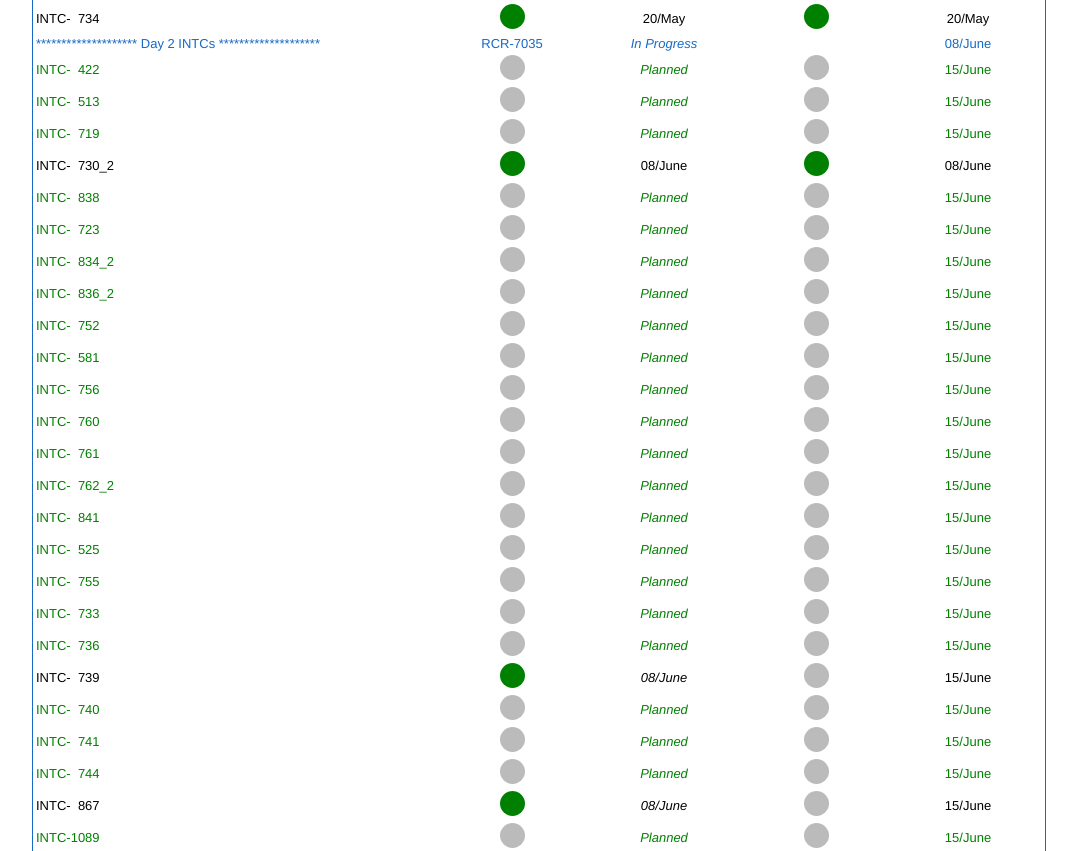
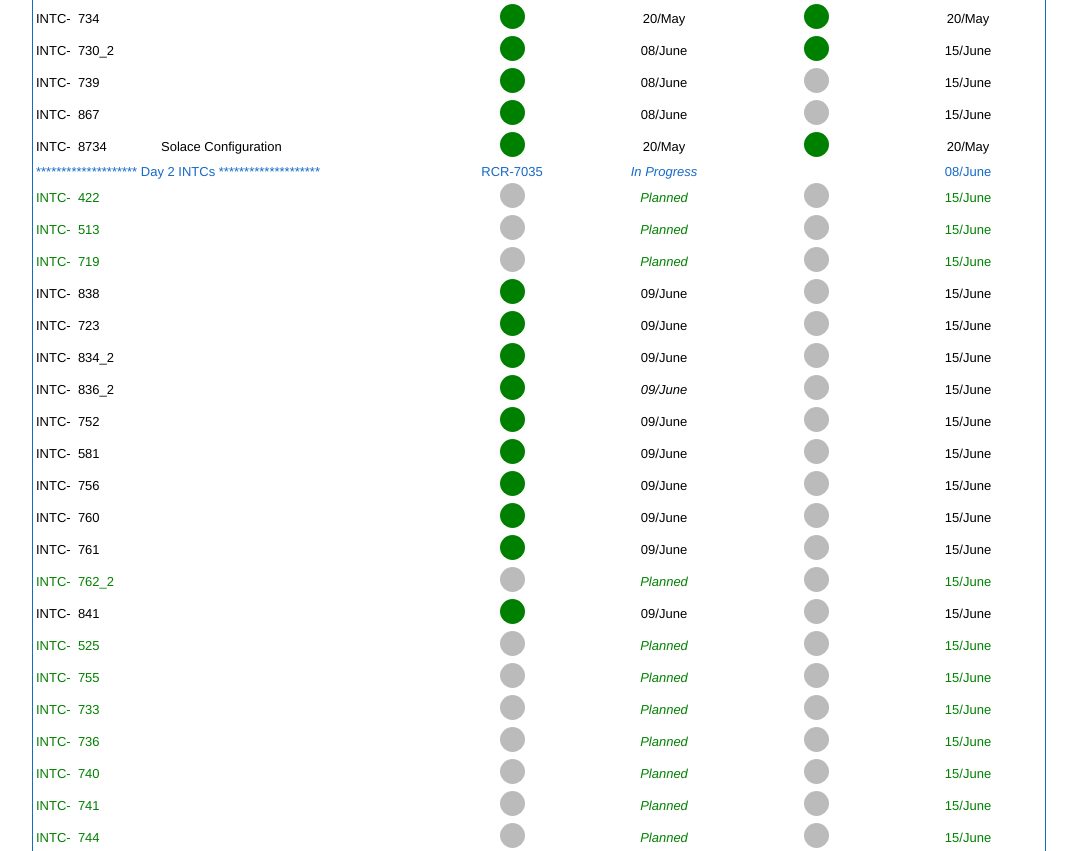
Before and after one commit to ShijoPJoseph/ProStatus, a website: page static/index.html in a window 1280 px wide. Shown: the part 733-1584 px from the top of the page, without its empty margins (101-1178 px from the left). Drawn offline with Linux system fonts and the light colour scheme.

Commit message:
Update index.html

```diff
--- a/static/index.html
+++ b/static/index.html
@@ -71,7 +71,7 @@ fieldset{
 
 		   		       <td>
 						   <div style="text-align: right;font-size: 20px;color: red;font-family: SegoeUISemibold;">
-							   <b>Updated date - 08/June &nbsp;&nbsp;&nbsp;&nbsp;&nbsp;&nbsp;&nbsp;&nbsp;&nbsp;&nbsp;&nbsp;&nbsp;&nbsp;&nbsp;</b>
+							   <b>Updated date - 09/June &nbsp;&nbsp;&nbsp;&nbsp;&nbsp;&nbsp;&nbsp;&nbsp;&nbsp;&nbsp;&nbsp;&nbsp;&nbsp;&nbsp;</b>
 							</div>
                 	   </td>
 		   		     </tr>
@@ -82,7 +82,6 @@ fieldset{
 							</div>
                 	   </td>
 		   		     </tr>
-
 
 		   		     <!-- <tr>
 						  <td>
@@ -344,6 +343,62 @@ style="width: 400px"
 		   		     					20/May
 		   		     					</div></td>
 		   		     				</tr>
+									<tr style="color: black">
+		   		     					<td style="width: 400px"> <div style="text-align: left;">
+		   		     					INTC-&nbsp;&nbsp;730_2
+		   		     					</div></td><td style="width: 150px"><div style="text-align: center;">
+
+		   		     					<span class="deployed"></span>
+		   		     					</div></td><td style="width: 150px"><div style="text-align: center;">
+		   		     					08/June
+		   		     					</b></div></td><td style="width: 150px"><div style="text-align: center;">
+										<span class="deployed"></span>
+										</div></td><td style="width: 150px"><div style="text-align: center;">
+		   		     					15/June
+		   		     					</div></td>
+		   		     				</tr>
+									<tr style="color: black">
+		   		     					<td style="width: 400px"> <div style="text-align: left;">
+		   		     					INTC-&nbsp;&nbsp;739
+		   		     					</div></td><td style="width: 150px"><div style="text-align: center;">
+
+		   		     					<span class="deployed"></span>
+		   		     					</div></td><td style="width: 150px"><div style="text-align: center;">
+		   		     					08/June
+		   		     					</b></div></td><td style="width: 150px"><div style="text-align: center;">
+										<span class="undeployed"></span>
+										</div></td><td style="width: 150px"><div style="text-align: center;">
+		   		     					15/June
+		   		     					</div></td>
+		   		     				</tr>
+									<tr style="color: black">
+		   		     					<td style="width: 400px"> <div style="text-align: left;">
+		   		     					INTC-&nbsp;&nbsp;867
+		   		     					</div></td><td style="width: 150px"><div style="text-align: center;">
+
+		   		     					<span class="deployed"></span>
+		   		     					</div></td><td style="width: 150px"><div style="text-align: center;">
+		   		     					08/June
+		   		     					</b></div></td><td style="width: 150px"><div style="text-align: center;">
+										<span class="undeployed"></span>
+										</div></td><td style="width: 150px"><div style="text-align: center;">
+		   		     					15/June
+		   		     					</div></td>
+		   		     				</tr>
+									<tr style="color: black">
+		   		     					<td style="width: 400px"> <div style="text-align: left;">
+		   		     					INTC-&nbsp;&nbsp;8734 &nbsp;&nbsp;&nbsp;&nbsp; &nbsp;&nbsp;&nbsp;&nbsp; &nbsp;&nbsp;&nbsp;&nbsp;Solace Configuration
+		   		     					</div></td><td style="width: 150px"><div style="text-align: center;">
+
+		   		     					<span class="deployed"></span>
+		   		     					</div></td><td style="width: 150px"><div style="text-align: center;">
+		   		     					20/May
+		   		     					</b></div></td><td style="width: 150px"><div style="text-align: center;">
+										<span class="deployed"></span>
+										</div></td><td style="width: 150px"><div style="text-align: center;">
+		   		     					20/May
+		   		     					</div></td>
+		   		     				</tr>
 
 									<tr>
 									<td>  ******************** Day 2 INTCs ******************** </td> <td style="text-align: center;">RCR-7035</td> <td style="text-align: center;"><i>In Progress</i></td><td style="text-align: center;"> </td><td style="text-align: center;">08/June </td>
@@ -392,140 +447,127 @@ style="width: 400px"
 		   		     					15/June
 		   		     					</div></td>
 		   		     				</tr>
+
 									<tr style="color: black">
 		   		     					<td style="width: 400px"> <div style="text-align: left;">
-		   		     					INTC-&nbsp;&nbsp;730_2
+		   		     					INTC-&nbsp;&nbsp;838
 		   		     					</div></td><td style="width: 150px"><div style="text-align: center;">
 
 		   		     					<span class="deployed"></span>
 		   		     					</div></td><td style="width: 150px"><div style="text-align: center;">
-		   		     					08/June
-		   		     					</b></div></td><td style="width: 150px"><div style="text-align: center;">
-										<span class="deployed"></span>
-										</div></td><td style="width: 150px"><div style="text-align: center;">
-		   		     					08/June
-		   		     					</div></td>
-		   		     				</tr>
-									<tr style="color: green">
-		   		     					<td style="width: 400px"> <div style="text-align: left;">
-		   		     					INTC-&nbsp;&nbsp;838
-		   		     					</div></td><td style="width: 150px"><div style="text-align: center;">
-
-		   		     					<span class="undeployed"></span>
-		   		     					</div></td><td style="width: 150px"><div style="text-align: center;">
-		   		     					<i>Planned</i>
+		   		     					09/June
 		   		     					</b></div></td><td style="width: 150px"><div style="text-align: center;">
 										<span class="undeployed"></span>
 										</div></td><td style="width: 150px"><div style="text-align: center;">
 		   		     					15/June
 		   		     					</div></td>
 		   		     				</tr>
-									<tr style="color: green">
+									<tr style="color: black">
 		   		     					<td style="width: 400px"> <div style="text-align: left;">
 		   		     					INTC-&nbsp;&nbsp;723
 		   		     					</div></td><td style="width: 150px"><div style="text-align: center;">
 
-		   		     					<span class="undeployed"></span>
+		   		     					<span class="deployed"></span>
 		   		     					</div></td><td style="width: 150px"><div style="text-align: center;">
-		   		     					<i>Planned</i>
+		   		     					09/June
 		   		     					</b></div></td><td style="width: 150px"><div style="text-align: center;">
 										<span class="undeployed"></span>
 										</div></td><td style="width: 150px"><div style="text-align: center;">
 		   		     					15/June
 		   		     					</div></td>
 		   		     				</tr>
-									<tr style="color: green">
+									<tr style="color: black">
 		   		     					<td style="width: 400px"> <div style="text-align: left;">
 		   		     					INTC-&nbsp;&nbsp;834_2
 		   		     					</div></td><td style="width: 150px"><div style="text-align: center;">
 
-		   		     					<span class="undeployed"></span>
+		   		     					<span class="deployed"></span>
 		   		     					</div></td><td style="width: 150px"><div style="text-align: center;">
-		   		     					<i>Planned</i>
+		   		     					09/June
 		   		     					</b></div></td><td style="width: 150px"><div style="text-align: center;">
 										<span class="undeployed"></span>
 										</div></td><td style="width: 150px"><div style="text-align: center;">
 		   		     					15/June
 		   		     					</div></td>
 		   		     				</tr>
-									<tr style="color: green">
+									<tr style="color: black">
 		   		     					<td style="width: 400px"> <div style="text-align: left;">
 		   		     					INTC-&nbsp;&nbsp;836_2
 		   		     					</div></td><td style="width: 150px"><div style="text-align: center;">
 
-		   		     					<span class="undeployed"></span>
+		   		     					<span class="deployed"></span>
 		   		     					</div></td><td style="width: 150px"><div style="text-align: center;">
-		   		     					<i>Planned</i>
+		   		     					<i>09/June</i>
 		   		     					</b></div></td><td style="width: 150px"><div style="text-align: center;">
 										<span class="undeployed"></span>
 										</div></td><td style="width: 150px"><div style="text-align: center;">
 		   		     					15/June
 		   		     					</div></td>
 		   		     				</tr>
-									<tr style="color: green">
+									<tr style="color: black">
 		   		     					<td style="width: 400px"> <div style="text-align: left;">
 		   		     					INTC-&nbsp;&nbsp;752
 		   		     					</div></td><td style="width: 150px"><div style="text-align: center;">
 
-		   		     					<span class="undeployed"></span>
+		   		     					<span class="deployed"></span>
 		   		     					</div></td><td style="width: 150px"><div style="text-align: center;">
-		   		     					<i>Planned</i>
+		   		     					09/June
 		   		     					</b></div></td><td style="width: 150px"><div style="text-align: center;">
 										<span class="undeployed"></span>
 										</div></td><td style="width: 150px"><div style="text-align: center;">
 		   		     					15/June
 		   		     					</div></td>
 		   		     				</tr>
-									<tr style="color: green">
+									<tr style="color: black">
 		   		     					<td style="width: 400px"> <div style="text-align: left;">
 		   		     					INTC-&nbsp;&nbsp;581
 		   		     					</div></td><td style="width: 150px"><div style="text-align: center;">
 
-		   		     					<span class="undeployed"></span>
+		   		     					<span class="deployed"></span>
 		   		     					</div></td><td style="width: 150px"><div style="text-align: center;">
-		   		     					<i>Planned</i>
+		   		     					09/June
 		   		     					</b></div></td><td style="width: 150px"><div style="text-align: center;">
 										<span class="undeployed"></span>
 										</div></td><td style="width: 150px"><div style="text-align: center;">
 		   		     					15/June
 		   		     					</div></td>
 		   		     				</tr>
-									<tr style="color: green">
+									<tr style="color: black">
 		   		     					<td style="width: 400px"> <div style="text-align: left;">
 		   		     					INTC-&nbsp;&nbsp;756
 		   		     					</div></td><td style="width: 150px"><div style="text-align: center;">
 
-		   		     					<span class="undeployed"></span>
+		   		     					<span class="deployed"></span>
 		   		     					</div></td><td style="width: 150px"><div style="text-align: center;">
-		   		     					<i>Planned</i>
+		   		     					09/June
 		   		     					</b></div></td><td style="width: 150px"><div style="text-align: center;">
 										<span class="undeployed"></span>
 										</div></td><td style="width: 150px"><div style="text-align: center;">
 		   		     					15/June
 		   		     					</div></td>
 		   		     				</tr>
-									<tr style="color: green">
+									<tr style="color: black">
 		   		     					<td style="width: 400px"> <div style="text-align: left;">
 		   		     					INTC-&nbsp;&nbsp;760
 		   		     					</div></td><td style="width: 150px"><div style="text-align: center;">
 
-		   		     					<span class="undeployed"></span>
+		   		     					<span class="deployed"></span>
 		   		     					</div></td><td style="width: 150px"><div style="text-align: center;">
-		   		     					<i>Planned</i>
+		   		     					09/June
 		   		     					</b></div></td><td style="width: 150px"><div style="text-align: center;">
 										<span class="undeployed"></span>
 										</div></td><td style="width: 150px"><div style="text-align: center;">
 		   		     					15/June
 		   		     					</div></td>
 		   		     				</tr>
-									<tr style="color: green">
+									<tr style="color: black">
 		   		     					<td style="width: 400px"> <div style="text-align: left;">
 		   		     					INTC-&nbsp;&nbsp;761
 		   		     					</div></td><td style="width: 150px"><div style="text-align: center;">
 
-		   		     					<span class="undeployed"></span>
+		   		     					<span class="deployed"></span>
 		   		     					</div></td><td style="width: 150px"><div style="text-align: center;">
-		   		     					<i>Planned</i>
+		   		     					09/June
 		   		     					</b></div></td><td style="width: 150px"><div style="text-align: center;">
 										<span class="undeployed"></span>
 										</div></td><td style="width: 150px"><div style="text-align: center;">
@@ -547,14 +589,14 @@ style="width: 400px"
 		   		     					15/June
 		   		     					</div></td>
 		   		     				</tr>
-									<tr style="color: green">
+									<tr style="color: black">
 		   		     					<td style="width: 400px"> <div style="text-align: left;">
 		   		     					INTC-&nbsp;&nbsp;841
 		   		     					</div></td><td style="width: 150px"><div style="text-align: center;">
 
-		   		     					<span class="undeployed"></span>
+		   		     					<span class="deployed"></span>
 		   		     					</div></td><td style="width: 150px"><div style="text-align: center;">
-		   		     					<i>Planned</i>
+		   		     					09/June
 		   		     					</b></div></td><td style="width: 150px"><div style="text-align: center;">
 
 										<span class="undeployed"></span>
@@ -618,20 +660,7 @@ style="width: 400px"
 		   		     					15/June
 		   		     					</div></td>
 		   		     				</tr>
-									<tr style="color: black">
-		   		     					<td style="width: 400px"> <div style="text-align: left;">
-		   		     					INTC-&nbsp;&nbsp;739
-		   		     					</div></td><td style="width: 150px"><div style="text-align: center;">
 
-		   		     					<span class="deployed"></span>
-		   		     					</div></td><td style="width: 150px"><div style="text-align: center;">
-		   		     					<i>08/June</i>
-		   		     					</b></div></td><td style="width: 150px"><div style="text-align: center;">
-										<span class="undeployed"></span>
-										</div></td><td style="width: 150px"><div style="text-align: center;">
-		   		     					15/June
-		   		     					</div></td>
-		   		     				</tr>
 									<tr style="color: green">
 		   		     					<td style="width: 400px"> <div style="text-align: left;">
 		   		     					INTC-&nbsp;&nbsp;740
@@ -674,20 +703,7 @@ style="width: 400px"
 		   		     					15/June
 		   		     					</div></td>
 		   		     				</tr>
-									<tr style="color: black">
-		   		     					<td style="width: 400px"> <div style="text-align: left;">
-		   		     					INTC-&nbsp;&nbsp;867
-		   		     					</div></td><td style="width: 150px"><div style="text-align: center;">
 
-		   		     					<span class="deployed"></span>
-		   		     					</div></td><td style="width: 150px"><div style="text-align: center;">
-		   		     					<i>08/June</i>
-		   		     					</b></div></td><td style="width: 150px"><div style="text-align: center;">
-										<span class="undeployed"></span>
-										</div></td><td style="width: 150px"><div style="text-align: center;">
-		   		     					15/June
-		   		     					</div></td>
-		   		     				</tr>
 									<tr style="color: green">
 		   		     					<td style="width: 400px"> <div style="text-align: left;">
 		   		     					INTC-1089
```
